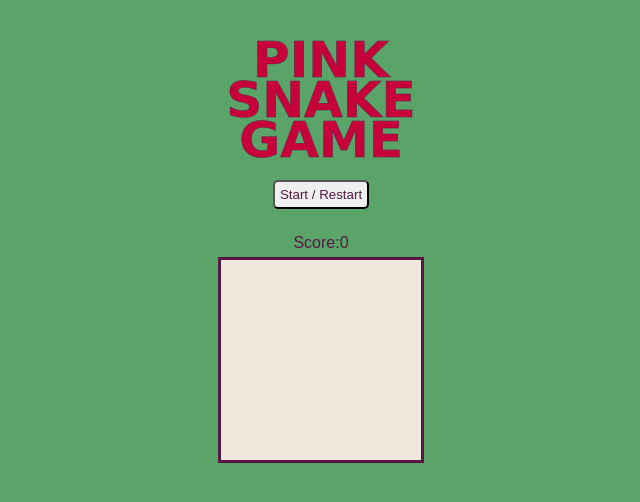
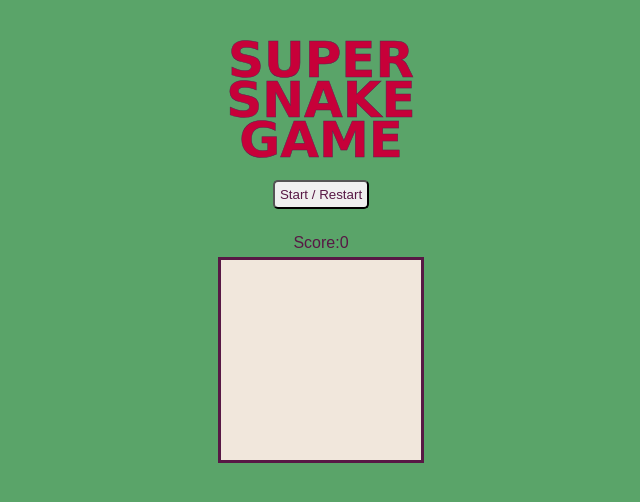
Before and after one commit to julgolota/Pink-snake, a plain HTML site: page index.html in a window 1280 px wide. Shown: the whole page, without its empty margins (137-777 px from the left). Drawn offline with Linux system fonts and the light colour scheme; a web font is replaced by a local one.

Commit message:
Update index.html

```diff
--- a/index.html
+++ b/index.html
@@ -12,11 +12,11 @@
       rel="stylesheet"
     />
     <link rel="stylesheet" href="/style.css" />
-    <title>Pink Snake Game</title>
+    <title>🐍 Game</title>
   </head>
   <body>
     <div class="container">
-      <h1>PINK SNAKE GAME</h1>
+      <h1>SUPER SNAKE GAME</h1>
       <button class="start">Start / Restart</button>
       <div class="score">Score:<span>0</span></div>
       <div class="grid">
```
